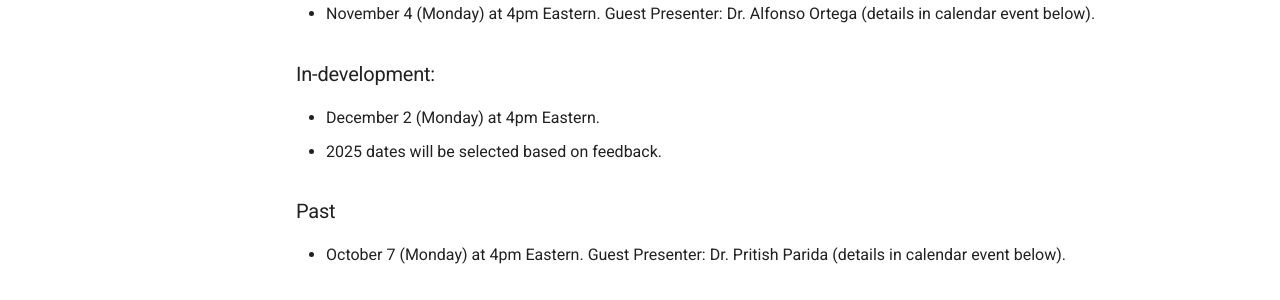
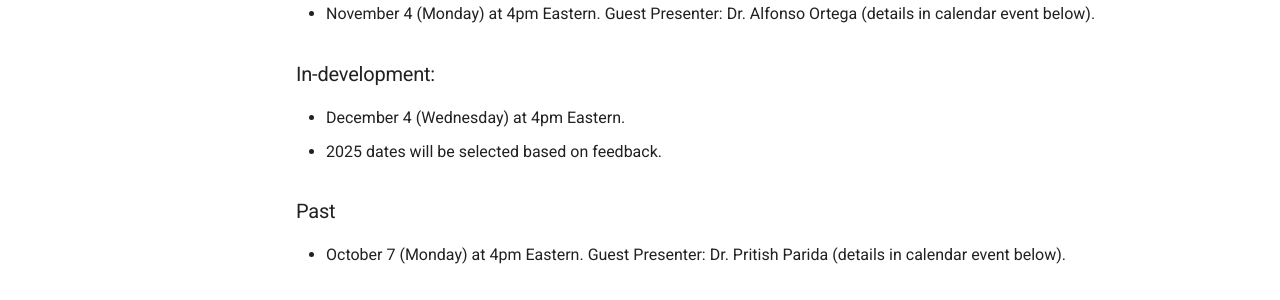
Before and after one commit to NREL/COOLERCHIPS-Technical-Evaluation-Team, an MkDocs documentation site: the page built from docs/index.md, in a window 1280 px wide and 900 px high, scrolled down 406 px. Shown: the part 152-452 px from the top of the window. Built offline with MkDocs 1.6.1 and Material for MkDocs 9.7.7, drawn with Linux system fonts in a browser that asks for light colours; comment, search, counter and statistics services are not loaded.

Commit message:
Update index.md
Updated Dec date from 2nd to 4th.

```diff
--- a/docs/index.md
+++ b/docs/index.md
@@ -20,7 +20,7 @@ A collection of various resources for the general COOLERCHIPS user community's b
 
 ### In-development:
 
-- December 2 (Monday) at 4pm Eastern.
+- December 4 (Wednesday) at 4pm Eastern.
 - 2025 dates will be selected based on feedback.
 
 ### Past
```
